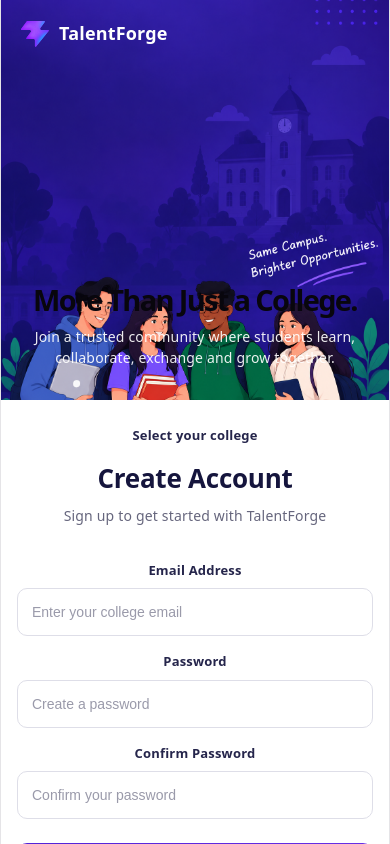
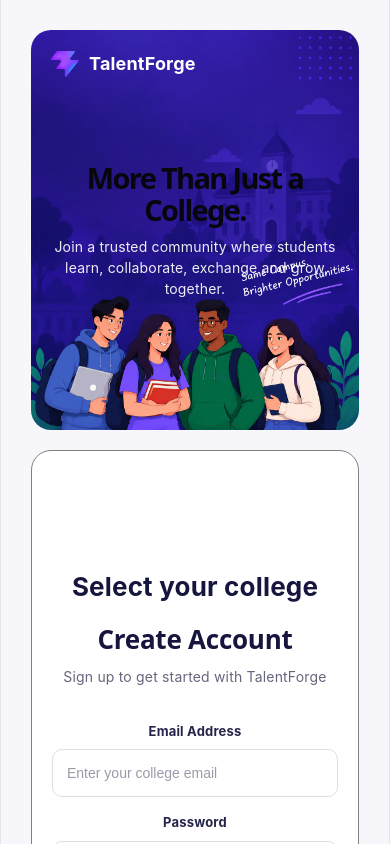
Before and after one commit to Ayush-thakur07/TalentForge, a React (Vite) app: page /signup in a window 390 px wide. Shown: the top 844 px of the page. Built offline with nearby package versions, Linux system fonts and the light colour scheme.

Commit message:
Enhanced Login and SignUp page

```diff
--- a/src/assets/Components/Authentication/Login/Login.css
+++ b/src/assets/Components/Authentication/Login/Login.css
@@ -328,7 +328,7 @@
         font-size: 12px;
     }
 }
-.remember {
+.form-sign > div > label.remember {
     display: flex;
     align-items: center;
     gap: 8px;
@@ -339,12 +339,13 @@
     cursor: pointer;
 }
 
-.checkbox {
+.form-sign > div > label.remember .checkbox {
     width: 17px;
     height: 17px;
     margin: 0;
     accent-color: #5b2be0;
     cursor: pointer;
+    order: -1;
 }
 .card {
     width: 100%;
--- a/src/assets/Components/Authentication/Signup/Signup.css
+++ b/src/assets/Components/Authentication/Signup/Signup.css
@@ -1,14 +1,46 @@
+* {
+    box-sizing: border-box;
+}
 .signup-page {
+    width: 100%;
+    min-height: 100vh;
     display: flex;
-  flex-direction: column;
+    flex-direction: row;
+    justify-content: center;
     align-items: center;
+    gap: 20px;
+    padding: 30px;
+    background: #f7f7fb;
+    font-family: Inter, -apple-system, BlinkMacSystemFont, "Segoe UI", sans-serif;
 }
 
 .signup-form-area {
+    width: 50%;
+    height: calc(100vh - 60px);
+    min-height: 0;
+    display: flex;
+    flex-direction: column;
+    justify-content: center;
+    align-items: center;
+    padding: 40px 80px;
+    background: #ffffff;
+    border: 1px solid gray;
+    border-radius: 20px;
+    box-sizing: border-box;
+}
+
+.signup-page .main {
+    width: 50%;
+    height: calc(100vh - 60px);
+    flex-shrink: 0;
+    border-radius: 20px;
+    overflow: hidden;
+}
+
+.signup-form,
+.college-selector {
     width: 100%;
     max-width: 460px;
-  padding: 32px 24px 48px;
-  box-sizing: border-box;
 }
 
 .signup-form {
@@ -101,19 +133,32 @@
 }
 
 .college-selector {
-  margin-bottom: 16px;
+  margin-bottom: 8px;
 }
 
 .college-selector label {
-  font-size: 13px;
-  font-weight: 650;
-  color: #25254b;
     display: block;
-  margin-bottom: 6px;
+    margin-bottom: 18px;
+    color: #15153d;
+    font-size: 26px;
+    font-weight: 700;
+    text-align: center;
 }
 
-@media (max-width: 600px) {
+@media (max-width: 700px) {
+    .signup-page {
+        flex-direction: column;
+    }
+
+    .signup-page .main {
+        width: 100%;
+        height: 45vh;
+        min-height: 400px;
+    }
+
     .signup-form-area {
-    padding: 24px 16px 40px;
+        width: 100%;
+        min-height: auto;
+        padding: 40px 20px 50px;
     }
 }
--- a/src/assets/Components/Authentication/Signup/SignupBrand.css
+++ b/src/assets/Components/Authentication/Signup/SignupBrand.css
@@ -1,6 +1,4 @@
-/* ==============================
-   MAIN BRAND PANEL
-============================== */
+/*MAIN BRAND PANEL*/
 
 .main {
     position: relative;
@@ -10,9 +8,7 @@
 }
 
 
-/* ==============================
-   IMAGE LAYER
-============================== */
+/*IMAGE LAYER*/
 
 .bg_image {
     position: absolute;
@@ -35,9 +31,7 @@
 }
 
 
-/* ==============================
-   LOGO LAYER
-============================== */
+/*LOGO LAYER*/
 
 .header_logo {
     position: absolute;
@@ -67,20 +61,15 @@
 }
 
 
-/* ==============================
-   TEXT ON TOP OF IMAGE
-============================== */
+/*TEXT ON TOP OF IMAGE*/
 
 .bg_text {
     position: absolute;
-
     z-index: 3;
-
     left: 8%;
-    bottom: 18%;
-
+    top: 50%;
+    transform: translateY(-50%);
     width: 80%;
-
     color: white;
 }
 
@@ -109,9 +98,7 @@
 }
 
 
-/* ==============================
-   TABLET
-============================== */
+/*TABLET*/
 
 @media (max-width: 900px) {
 
@@ -122,7 +109,7 @@
 
     .bg_text {
         left: 7%;
-        bottom: 12%;
+        top: 50%;
     }
 
     .bg_text h1 {
@@ -135,9 +122,7 @@
 }
 
 
-/* ==============================
-   MOBILE
-============================== */
+/*MOBILE */
 
 @media (max-width: 600px) {
 
@@ -166,8 +151,7 @@
 
     .bg_text {
         left: 7%;
-        bottom: 8%;
-
+        top: 50%;
         width: 86%;
     }
 
```
Also changed, not shown: 1 other file (tests, documents, lock files or other folders). Lines whose indentation alone changed are shown as unchanged.
